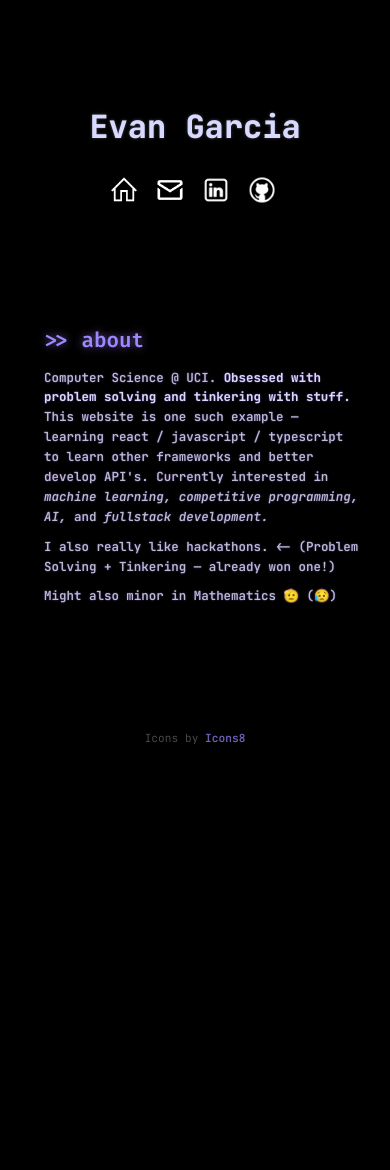
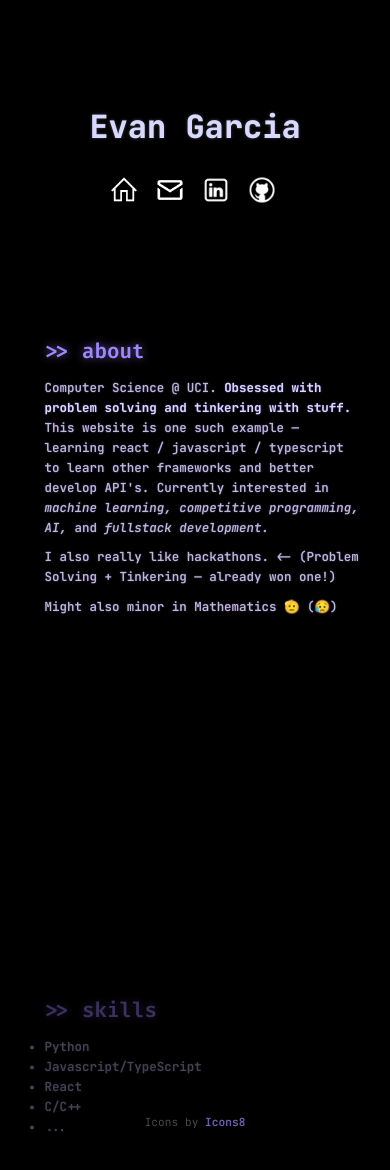
Before and after one commit to EvanGarciaL/Personal-Website, a React (Vite) app: page / in a window 390 px wide. Shown: the top 1170 px of the page. Before the commit the page ends 844 px from the top, so only its background shows below. Built offline with nearby package versions, Linux system fonts and the light colour scheme; a web font is replaced by a local one.

Commit message:
Add animation and componentize page content
Split main content into About and Skills sections for better structure. Updated CSS for improved responsiveness and scrolling animation. Cleaned up legacy code in App.tsx and index.css.

```diff
--- a/src/home/home.css
+++ b/src/home/home.css
@@ -1,4 +1,4 @@
-@import url('https://fonts.googleapis.com/css2?family=Cascadia+Code:ital,wght@0,200..700;1,200..700&family=Courier+Prime:ital,wght@0,400;0,700;1,400;1,700&family=Fira+Code:wght@300..700&family=Google+Sans+Code:ital,wght@0,300..800;1,300..800&family=JetBrains+Mono:ital,wght@0,100..800;1,100..800&display=swap');
+@import url("https://fonts.googleapis.com/css2?family=Cascadia+Code:ital,wght@0,200..700;1,200..700&family=Courier+Prime:ital,wght@0,400;0,700;1,400;1,700&family=Fira+Code:wght@300..700&family=Google+Sans+Code:ital,wght@0,300..800;1,300..800&family=JetBrains+Mono:ital,wght@0,100..800;1,100..800&display=swap");
 
 .Home {
 	display: flex;
@@ -7,46 +7,116 @@
 	background-color: black;
 }
 
-.content {
+#content {
 	color: rgb(255, 255, 255);
 	font-size: 1rem;
 	grid-area: main;
 	display: flex;
 	flex-direction: column;
-  align-items: center;
 	justify-content: center;
-  height: 50vh;
+	height: auto;
 	width: 100%;
 	/* border-top : 1px solid rgb(124, 124, 124); */
 	background-color: #000000;
 }
 
-.mainText {
-  padding: 0 25% 0.5rem;
+@keyframes animate-in-and-out {
+	entry 100%  {
+		opacity: 1; transform: translateY(0);
 	}
 
-.mainText h2 {
+	exit 0% {
+		opacity: 1; transform: translateY(0);
+	}
+	exit 100% {
+		opacity: 0.5; transform: scale(0.90);
+	}
+}
+
+@keyframes animate-in-rest {
+	entry 20% {
+		opacity: 0.2; transform: translateY(50%);
+	}
+	entry 100%  {
+		opacity: 1; transform: translateY(0);
+	}
+
+	exit 0% {
+		opacity: 1; transform: translateY(0);
+	}
+	exit 100% {
+		opacity: 0.5; transform: scale(0.90);
+	}
+}
+
+#content div:not(#aboutText) {
+	animation: linear animate-in-rest;
+	animation-timeline: view();
+}
+
+#content div {
+	animation: linear animate-in-and-out;
+	animation-timeline: view();
+}
+
+#aboutText {
+	padding: 0 25% 0;
+	height: 50dvh;
+	align-content: center;
+}
+
+#aboutText h2 {
 	color: rgb(155, 138, 255);
 	margin-top: 0;
-  font-size : 2rem;
+	font-size: 2rem;
 	text-shadow: rgb(111, 79, 163) 0 0rem 0.5rem;
 	font-weight: 600;
 }
 
-.mainText p {
+#aboutText p {
 	color: rgb(187, 189, 211);
 	text-shadow: 0 0rem 0.1rem rgb(111, 79, 163);
-  font-family:'JetBrains Mono', monospace;
+	font-family: "JetBrains Mono", monospace;
 	font-weight: 500;
 	font-size: 1.01rem;
 	text-align: justify;
 	line-height: 1.6;
 }
 
-.mainText p b{
+#aboutText p b {
 	font-weight: 700;
 	color: rgb(216, 217, 255);
 }
+
+#skillsText {
+	padding: 0 0 0.5rem 25%;
+	height: 50dvh;
+	align-content: center;
+}
+
+#skillsText h2 {
+	color: rgb(155, 138, 255);
+	margin-top: 0;
+	font-family: 'Fira Code';
+	font-size: 2rem;
+	text-shadow: rgb(111, 79, 163) 0 0rem 0.5rem;
+	font-weight: 600;
+}
+
+#skillsText ul {
+	color: rgb(187, 189, 211);
+	text-shadow: 0 0rem 0.1rem rgb(111, 79, 163);
+	font-family: "JetBrains Mono", monospace;
+	font-weight: 500;
+	font-size: 1.01rem;
+	text-align: justify;
+	line-height: 1.6;
+}
+
+/* .skillsText p b {
+	font-weight: 700;
+	color: rgb(216, 217, 255);
+} */
 .header {
 	grid-area: header;
 	display: flex;
@@ -60,7 +130,7 @@
 
 .header h2 {
 	font-size: 2.7rem;
-  font-family: 'JetBrains Mono', monospace;
+	font-family: "JetBrains Mono", monospace;
 	font-weight: 750;
 	color: rgb(216, 217, 255);
 	text-shadow: rgb(69, 64, 78) 0 0rem 0.2rem;
@@ -92,9 +162,8 @@
 	background-color: #000000;
 	color: rgba(155, 155, 155, 0.461);
 	font-size: 0.8rem;
-  font-family: 'JetBrains Mono', monospace;
+	font-family: "JetBrains Mono", monospace;
 }
-
 
 .footer a {
 	color: rgba(155, 138, 255, 0.7);
@@ -102,7 +171,7 @@
 	font-weight: 600;
 }
 
-.footer a:hover{
+.footer a:hover {
 	text-decoration: underline;
 }
 
@@ -113,31 +182,25 @@
 		padding: 0;
 	}
 
-  html, body {
+	html,
+	body {
 		height: 100dvh;
-    max-height: 100dvh;
-  }
-
-  body {
-    position: fixed;
 	}
 
 	.Home {
 		display: flex;
 		flex-direction: column;
 		height: 100dvh;
-    max-height: 100dvh;
 	}
 
 	.rootEnd {
 		display: flex;
 		flex-direction: column;
 		height: 100dvh;
-    max-height: 100dvh;
 	}
 
 	.header {
-    height: 25dvh;
+		min-height: 25dvh;
 		display: flex;
 		flex-direction: column;
 		align-items: center;
@@ -154,22 +217,38 @@
 	.header nav button {
 		margin: 0 0.5rem;
 	}
-  .content {
-    padding: 0 5%;
+	#content {
+		padding: 15% 5% 0 5%;
 		width: 100%;
 		display: flex;
 		flex: auto;
 		z-index: 2;
 	}
-  .mainText {
+	#aboutText {
 		padding: 0 3% 0 7%;
+		min-height: max-content;
 	}
-  .mainText h2 {
-    font-size : 1.3rem;
+	#aboutText h2 {
+		font-size: 1.3rem;
 		text-align: left;
 		padding-bottom: 0.7rem;
 	}
-  .mainText p {
+	#aboutText p {
+		font-size: 0.78rem;
+		padding-bottom: 0.6rem;
+		text-align: left;
+	}
+	#skillsText {
+		padding: 0 3% 0 7%;
+		min-height: max-content;
+	}
+	#skillsText h2 {
+		font-family: 'Fira Code', monospace;
+		font-size: 1.3rem;
+		text-align: left;
+		padding-bottom: 0.7rem;
+	}
+	#skillsText ul {
 		font-size: 0.78rem;
 		padding-bottom: 0.6rem;
 		text-align: left;
@@ -184,65 +263,3 @@
 		z-index: 1;
 	}
 }
-
-/*
-.left{
-  display: flex;
-  flex-direction: column;
-  align-items: center;
-  justify-content: center;
-  width: 50%;
-  height: 100%;
-  background-color: #2a2828; */
-  /* border: 1px solid rgba(255, 0, 0, 0.5); */
-/* }
-.right{
-  display: flex;
-  align-items: center;
-  justify-content: center;
-  width: 50%;
-  height: 100%;
-  background-color: rgb(173, 146, 146); */
-  /* border: 1px solid rgba(0, 255, 0, 0.5); */
-/* }
-.right img{
-  max-width: 100%;
-  height: auto;
-  padding-top: 6rem;
-  padding-left: 1rem;
-  }
-
-.go{
-  background-color: inherit;
-  border: 0px;
-}
-.go::after{
-  content: "Hello World";
-}
-
-.go:hover::after{
-  content: "hi";
-  margin: 0  2.1rem;
-  padding: 1rem 1rem;
-  box-shadow: inset 0 0 0.7rem rgb(0, 0, 0);
-  transition: box-shadow 0.05s ease-in;
-}
-
-.go:focus:hover,
-.go:focus-visible:hover {
-  margin: 0;
-  padding: 0;
-  outline: none;
-  box-shadow: inset 0 0 0.5rem rgb(168, 168, 168);
-} */
-
-/* .navbar > ul {
-  list-style: none;
-  padding: 0;
-  margin: 0;
-  display: flex;
-  flex-direction: column;
-  align-items: center;
-  justify-content: center;
-  height: 100%;
-} */
--- a/src/home/home.tsx
+++ b/src/home/home.tsx
@@ -17,7 +17,7 @@ function Header() {
 					</a>
 				</button>
 				<button>
-					<a href="">
+					<a href="mailto:evanglopez511@gmail.com">
 						<img src={mailIcon} alt="mail" />
 					</a>
 				</button>
@@ -36,11 +36,19 @@ function Header() {
 	);
 }
 
-function Intro() {
+function Sections() {
 	useRoot("rootEnd");
 	return (
-		<div className="content">
-			<div className="mainText">
+		<div id="content">
+			<About/>
+			<Skills/>
+		</div>
+	);
+}
+
+function About() {
+	return(
+		<div id="aboutText">
 			<h2 style={{ fontFamily: "Fira Code" }}>{">>"} about</h2>
 			<p>
 				{" "}
@@ -62,9 +70,27 @@ function Intro() {
 
 			<p>Might also minor in Mathematics 🫡 (😥) </p>
 		</div>
-		</div>
 	);
 }
+
+function Skills() {
+	return(
+		<div id="skillsText" >
+			<h2>
+				{">>"} skills
+			</h2>
+
+			<ul>
+				<li>Python</li>
+				<li>Javascript/TypeScript</li>
+				<li>React</li>
+				<li>C/C++</li>
+				<li>...</li>
+			</ul>
+		</div>
+ )
+}
+
 
 function Footer() {
 	return (
@@ -79,7 +105,6 @@ function Footer() {
 	);
 }
 
-// export default function Home({changeToPage}: {changeToPage: React.Dispatch<React.SetStateAction<string>>}) {
 export default function Home() {
 	useEffect(() => {
 		document.body.classList.add("Home");
@@ -90,21 +115,11 @@ export default function Home() {
 			document.title = "";
 		};
 	}, []);
-	// function handleButtonPress(){
-	//   changeToPage("Stock")
-	// }
-
-	// const button = (
-	//     <button
-	//     className="go"
-	//     onClick={handleButtonPress}>
-	//     </button>
-	// )
 
 	return (
 		<>
 			<Header />
-			<Intro />
+			<Sections />
 			<Footer />
 		</>
 	);
--- a/src/index.css
+++ b/src/index.css
@@ -5,7 +5,6 @@
 
   color-scheme: light dark;
   color: rgba(255, 255, 255, 0.87);
-  /* background-color: #242424; */
 
   font-synthesis: none;
   text-rendering: optimizeLegibility;
@@ -13,14 +12,6 @@
   -moz-osx-font-smoothing: grayscale;
 }
 
-/* #root {
-  display: flex;
-  flex-direction: column;
-  align-items: center;
-  justify-content: center;
-  width: 100%;
-  min-height: 100vh;
-  box-sizing: border-box;} */
 
 
 .rootEnd {
@@ -30,8 +21,8 @@
     "main main"
     "footer footer";
   grid-template-columns: 1fr 5fr;
-  width: 100%;
-  max-height: 100dvh;
+  height: max-content;
+  min-height: 100dvh;
   box-sizing: border-box;
   background-color: #000000;
 }
@@ -49,6 +40,8 @@ body {
   margin: 0;
   padding: 0;
   display: flex;
+  width: 100%;
+  overflow-x: hidden;
   place-items: center;
   min-width: 320px;
 }
@@ -90,6 +83,3 @@ button:focus-visible {
     background-color: #f9f9f9;
   }
 } */
-
-
-/* Imported fonts */
```
Also changed, not shown: src/App.tsx (+0 -42 lines), public/img.png (deleted). Lines whose indentation alone changed are shown as unchanged.
